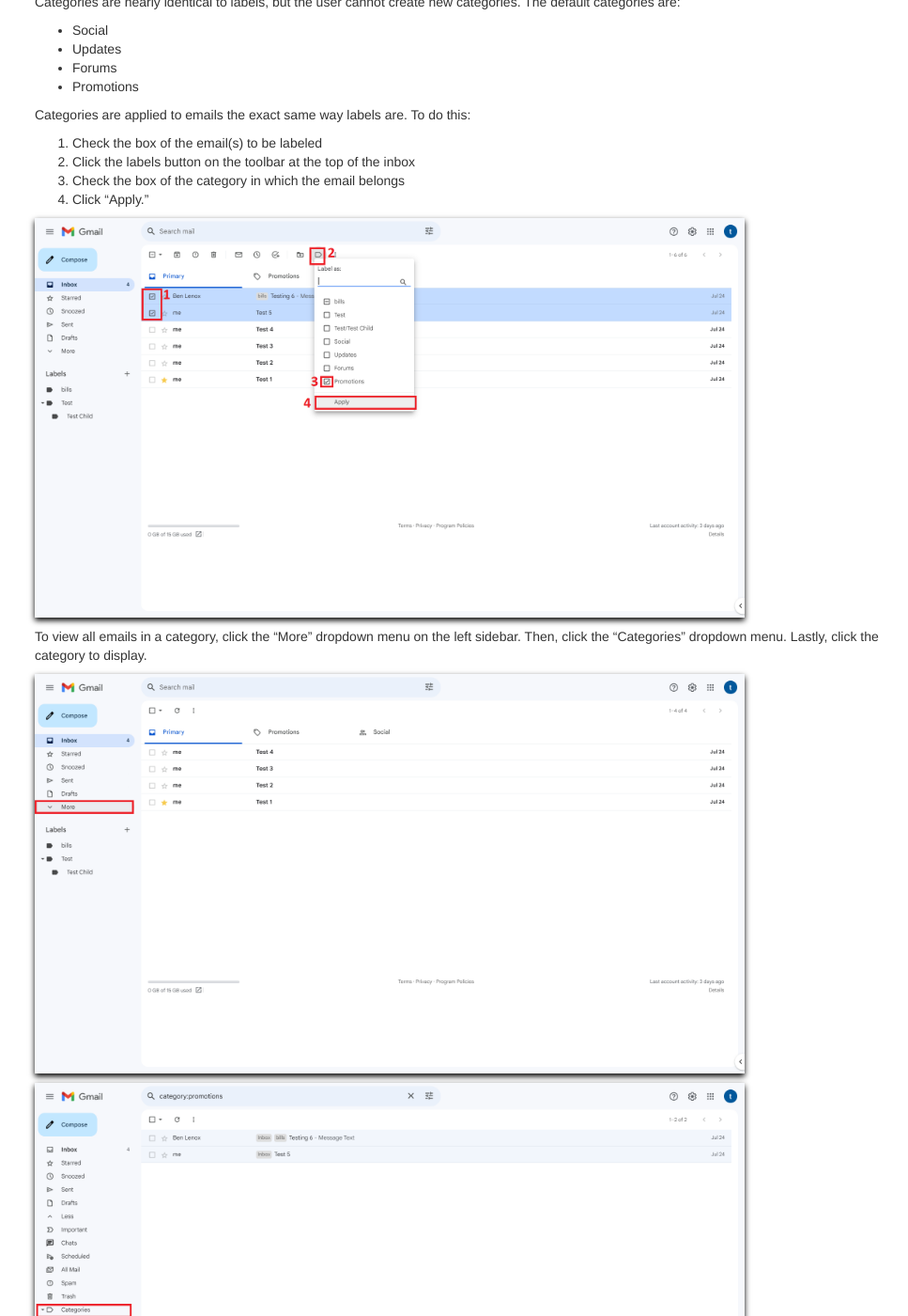
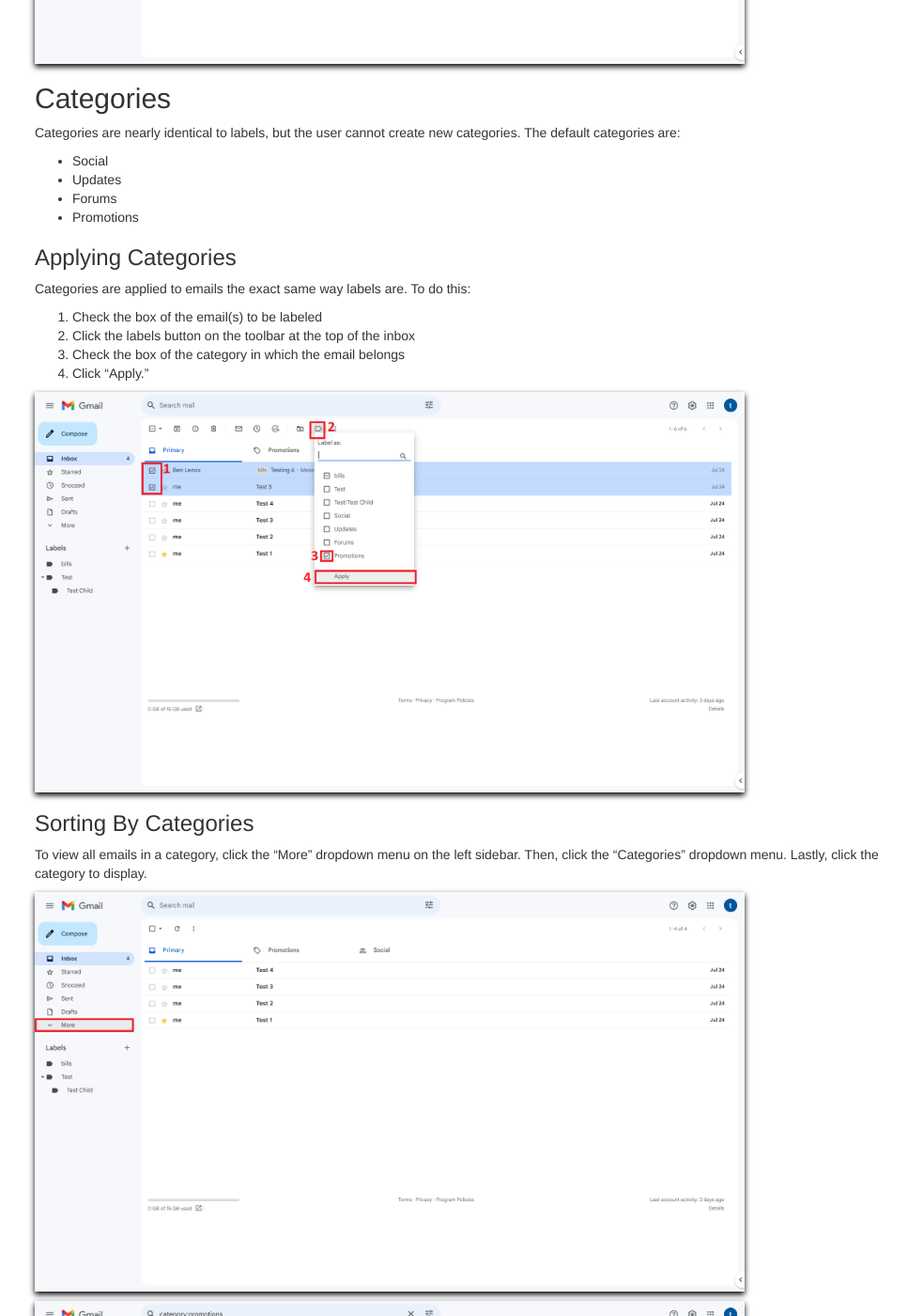
Before and after one commit to lenoxbe/gmail_documentation, a Jekyll site: the page built from _posts/2023-07-21-organizing-emails.md, in a window 1280 px wide and 1400 px high, scrolled down 2851 px. Shown: the whole window at 94% size, without its empty margins (228-1195 px from the left). Built offline with Jekyll 4.4.1, drawn with Linux system fonts in a browser that asks for light colours; some of the changed text lies outside the part shown.

Commit message:
Extra Headings on Organizing Emails

```diff
--- a/_posts/2023-07-21-organizing-emails.md
+++ b/_posts/2023-07-21-organizing-emails.md
@@ -30,11 +32,15 @@ In order to use labels, they first must be created.  To create a label:
 
 <img src="{{ site.baseurl }}/images/label2.png" alt="Filter" style="width: 80%;">
 
+### Applying Labels
+
 Labels can be used by clicking on an email in the inbox, then clicking the Labels button on the toolbar at the top of the reading pane.  The label(s) that the user wishes to apply to the email can be applied by clicking the checkboxes next to the label names.
 
 <img src="{{ site.baseurl }}/images/label3.png" alt="Filter" style="width: 80%;">
 
 <img src="{{ site.baseurl }}/images/label4.png" alt="Filter" style="width: 80%;">
+
+### Sorting By Labels
 
 To view all emails with a specific label, click on a label on the sidebar on the left-hand side of the web page.
 
@@ -48,6 +54,8 @@ Categories are nearly identical to labels, but the user cannot create new catego
 - Forums
 - Promotions
 
+### Applying Categories
+
 Categories are applied to emails the exact same way labels are.  To do this:
 1. Check the box of the email(s) to be labeled
 2. Click the labels button on the toolbar at the top of the inbox
@@ -55,6 +63,8 @@ Categories are applied to emails the exact same way labels are.  To do this:
 4. Click "Apply."
 
 <img src="{{ site.baseurl }}/images/cat1.png" alt="Filter" style="width: 80%;">
+
+### Sorting By Categories
 
 To view all emails in a category, click the "More" dropdown menu on the left sidebar.  Then, click the "Categories" dropdown menu.  Lastly, click the category to display.
 
```
Also changed, not shown: other parts of _posts/2023-07-21-organizing-emails.md (+2 -0 lines), 1 other file.
